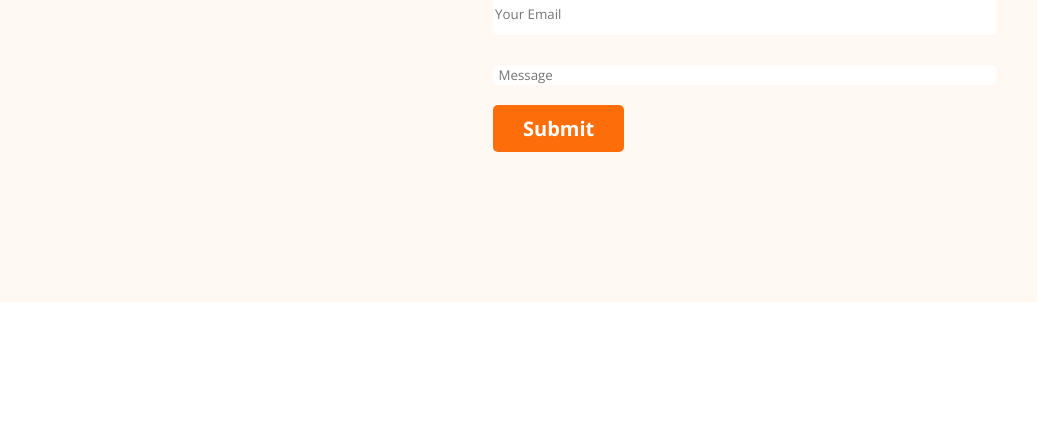
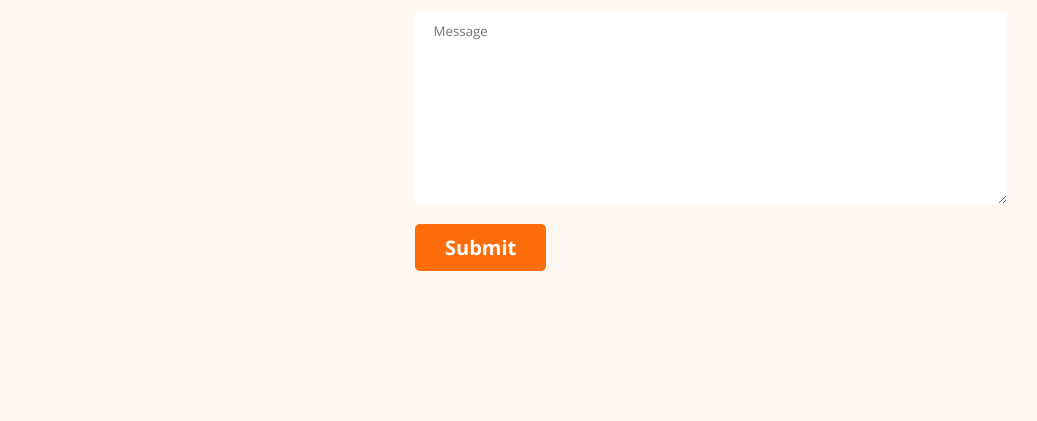
Before and after one commit to ShariyarAbeer/developer-portfolio, a plain HTML site: page Index.html in a window 1280 px wide. Shown: the part 3042-3463 px from the top of the page, without its empty margins (123-1160 px from the left). Before the commit the page ends 3344 px from the top, so only its background shows below. Drawn offline with nearby package versions, Linux system fonts and the light colour scheme.

Commit message:
all done

```diff
--- a/Index.html
+++ b/Index.html
@@ -220,7 +220,8 @@
             <br>
             <input type="email" name="" id="" placeholder="Your Email">
             <br>
-            <input type="text" placeholder=" Message" style="height: max-content;">
+            <!-- <input type="text" placeholder=" Message"  style="height: max-content;"> -->
+             <textarea name=" Message" id="" placeholder=" Message" cols="70" rows="10"></textarea>
             <br>
             <button type="submit" class="btn-primary">Submit</button>
           </form>
--- a/styles.css
+++ b/styles.css
@@ -193,4 +193,14 @@ input{
   width: 500px;
   margin:  10px 10px 20px 0px;
   border-radius: 5px;
+  color: #757575;
+  padding-left: 15px;
 }
+textarea{
+  border: none;
+  padding-left: 15px;
+  color: #757575;
+  margin-bottom: 15px;
+  padding-top: 10px;
+
+}
```
